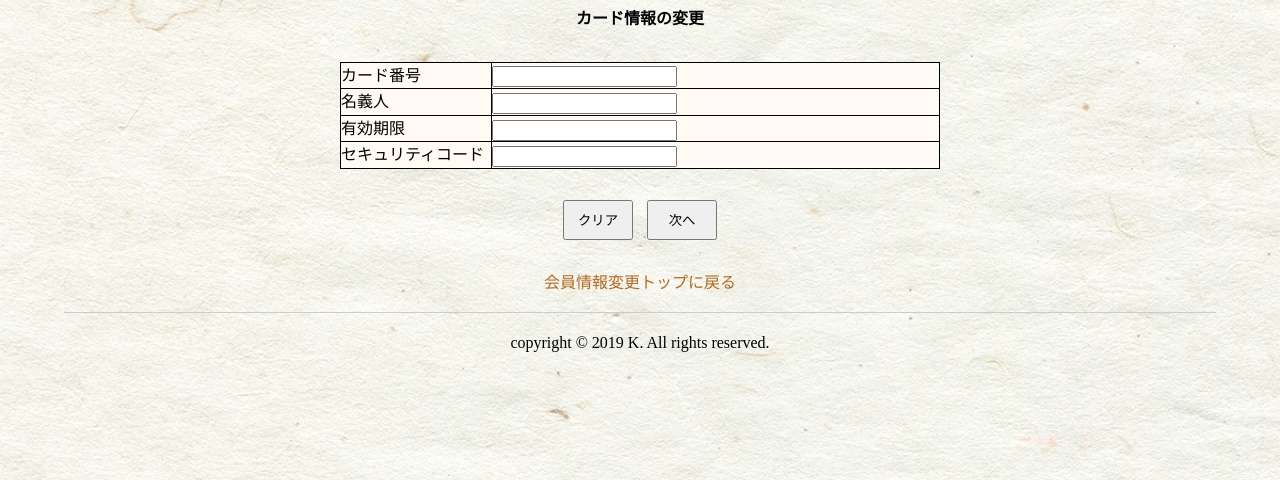
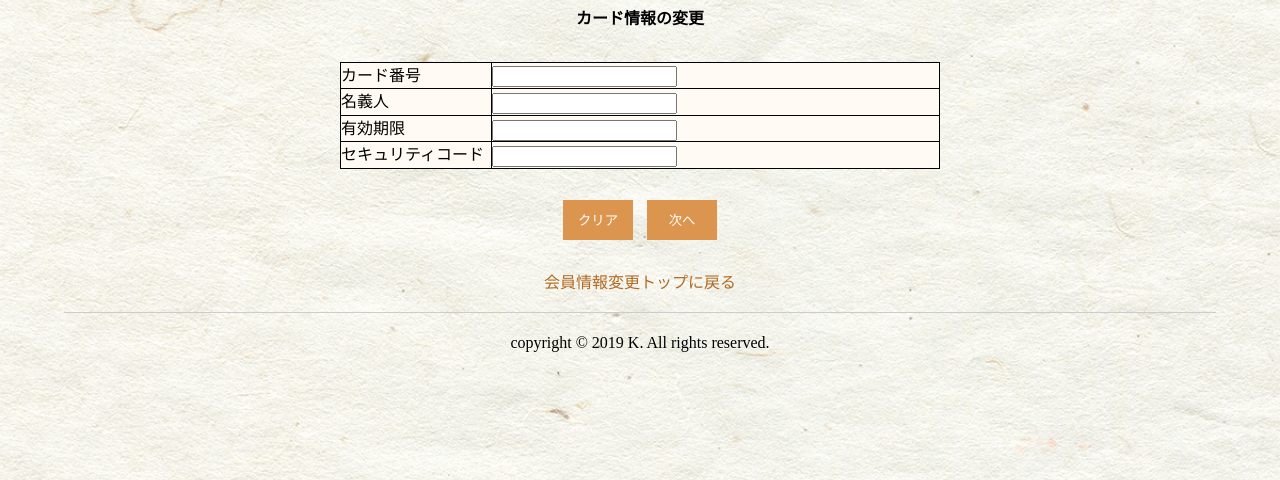
Before and after one commit to kiipoyon/mysite, a PHP site: page /tokusan/change_card2.php in a window 1280 px wide. Shown: the part 134-614 px from the top of the page. Run offline with PHP 8.4, Linux system fonts and the light colour scheme.

Commit message:
Add files via upload
change button design

```diff
--- a/HEW/css/change.css
+++ b/HEW/css/change.css
@@ -131,7 +131,16 @@ input.button{
   width: 70px;
   height: 40px;
   margin: 5px;
+  color: #fff;
+  background-color: #dc954e;
+  cursor: pointer;
+  border: none;
 }
+
+input.button:hover{
+  opacity: 0.9;
+}
+
 
 /* 変更完了 */
 .comp{
```
